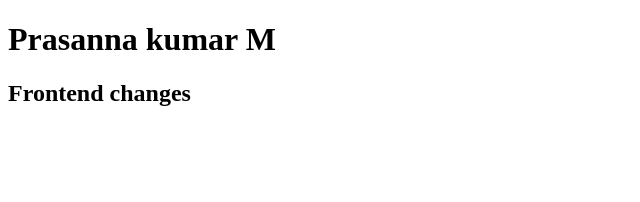
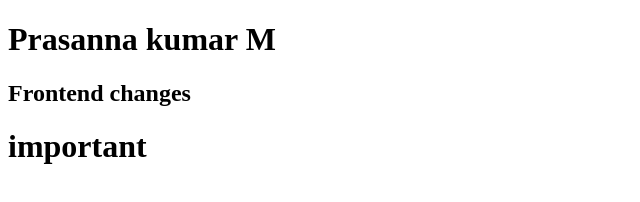
Before and after one commit to Prasanna-ETH/samplerepo, a plain HTML site: page index.html in a window 1280 px wide. Shown: the whole page, without its empty margins (0-640 px from the left). Drawn offline with Linux system fonts and the light colour scheme.

Commit message:
Update index.html

```diff
--- a/index.html
+++ b/index.html
@@ -8,5 +8,6 @@
 <body>
     <h1>Prasanna kumar M  </h1>
     <h2>Frontend changes</h2>
+    <h1>important</h1>
 </body>
 </html>
```
